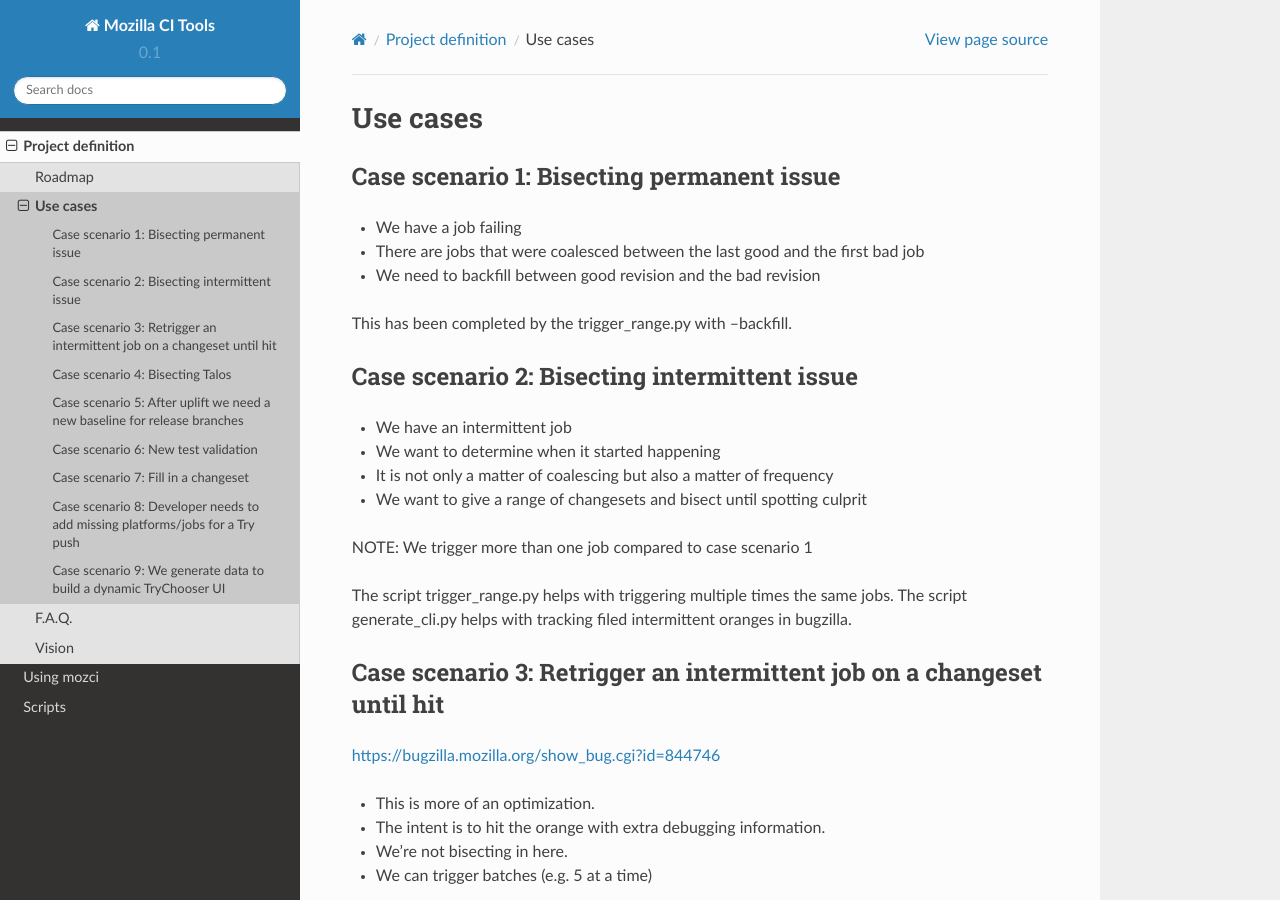
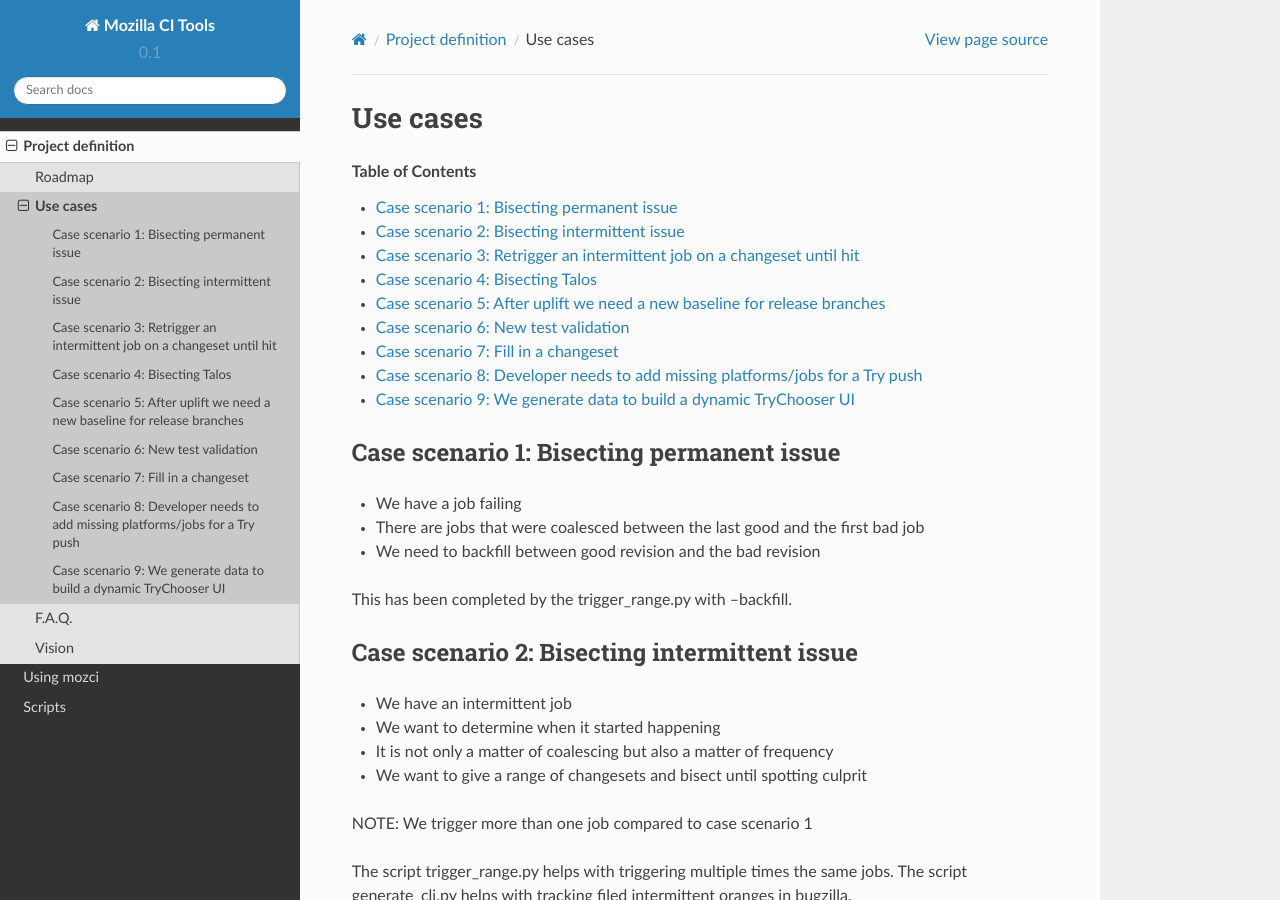
Before and after one commit to mozilla/mozilla_ci_tools, a Sphinx documentation site: the page built from docs/use_cases.rst, in a window 1280 px wide and 900 px high. Built offline with Sphinx 7.4.7 and the Read the Docs theme 2.0.0, drawn with Linux system fonts in a browser that asks for light colours; some of the changed text lies outside the part shown.

Commit message:
Add table of contents to use cases and update roadmap

```diff
--- a/docs/roadmap.rst
+++ b/docs/roadmap.rst
@@ -75,6 +75,11 @@
 mozci will determine when was the last time there was a successful job and trigger
 all missing jobs up to the last known good job.
 
+TreeHerder currently uses client-side triggering for the re-trigger button and it
+intends to move it to the server side (`bug 1077053 <https://bugzilla.mozilla.org/show_bug.cgi?id=1077053>`_).
+
+We have filed a TreeHerderissue 109 <https://github.com/armenzg/mozilla_ci_tools/issues/109>
+
 Allow inspecting for the reason of a suite failure
 --------------------------------------------------
 When chasing an intermittent orange test, we need inspect which tests failed for a suite.
--- a/docs/use_cases.rst
+++ b/docs/use_cases.rst
@@ -1,8 +1,12 @@
 Use cases
 =========
 
+.. contents:: Table of Contents
+   :depth: 2
+   :local:
+
 Case scenario 1: Bisecting permanent issue
-^^^^^^^^^^^^^^^^^^^^^^^^^^^^^^^^^^^^^^^^^^
+------------------------------------------
 * We have a job failing
 * There are jobs that were coalesced between the last good and the first bad job
 * We need to backfill between good revision and the bad revision
@@ -10,7 +14,7 @@
 This has been completed by the trigger_range.py with --backfill.
 
 Case scenario 2: Bisecting intermittent issue
-^^^^^^^^^^^^^^^^^^^^^^^^^^^^^^^^^^^^^^^^^^^^^
+---------------------------------------------
 * We have an intermittent job
 * We want to determine when it started happening
 * It is not only a matter of coalescing but also a matter of frequency
@@ -22,7 +26,7 @@
 The script generate_cli.py helps with tracking filed intermittent oranges in bugzilla.
 
 Case scenario 3: Retrigger an intermittent job on a changeset until hit
-^^^^^^^^^^^^^^^^^^^^^^^^^^^^^^^^^^^^^^^^^^^^^^^^^^^^^^^^^^^^^^^^^^^^^^^
+-----------------------------------------------------------------------
 https://bugzilla.mozilla.org/show_bug.cgi?id=844746
 
 * This is more of an optimization.
@@ -38,7 +42,7 @@
 The monitoring module would help with this.
 
 Case scenario 4: Bisecting Talos
-^^^^^^^^^^^^^^^^^^^^^^^^^^^^^^^^
+--------------------------------
 * We have a performance regression
 * We want to determine when it started showing up
 * Given a revision that _failed_
@@ -47,7 +51,7 @@
 NOTE: Ask jmaher if he already has implemented this.
 
 Case scenario 5: After uplift we need a new baseline for release branches
-^^^^^^^^^^^^^^^^^^^^^^^^^^^^^^^^^^^^^^^^^^^^^^^^^^^^^^^^^^^^^^^^^^^^^^^^^
+-------------------------------------------------------------------------
 * We need several data points to establish a baseline
 * After an uplift we need to generate a new baseline
 * Once there is a baseline we can determine regression
@@ -57,7 +61,7 @@
 The scripts trigger.py and trigger_range.py would be suitable for this.
 
 Case scenario 6: New test validation
-^^^^^^^^^^^^^^^^^^^^^^^^^^^^^^^^^^^^
+------------------------------------
 * New test validation
 * Re-triggering to determine indeterminacy
 * Single revision
@@ -68,18 +72,20 @@
 Not in scope at the moment.
 
 Case scenario 7: Fill in a changeset
-^^^^^^^^^^^^^^^^^^^^^^^^^^^^^^^^^^^^
+------------------------------------
 * We know that a changeset is missing jobs
 * We want to add all missing jobs
 
 Case scenario 8: Developer needs to add missing platforms/jobs for a Try push
-^^^^^^^^^^^^^^^^^^^^^^^^^^^^^^^^^^^^^^^^^^^^^^^^^^^^^^^^^^^^^^^^^^^^^^^^^^^^^
+-----------------------------------------------------------------------------
 * The developer pushes to try specifying only a subset of all jobs
 * The developer realizes that it needs more jobs to run on that push
 * The developer uses mozci to not have to push again to try with the right syntax
 
+This has been filed as `issue 109 <https://github.com/armenzg/mozilla_ci_tools/issues/109>`_
+
 Case scenario 9: We generate data to build a dynamic TryChooser UI
-^^^^^^^^^^^^^^^^^^^^^^^^^^^^^^^^^^^^^^^^^^^^^^^^^^^^^^^^^^^^^^^^^^
+------------------------------------------------------------------
 * TryChooser UI is always out of date
 * mozci can generate the data we need to create an up-to-date TryChooser UI
 
```
